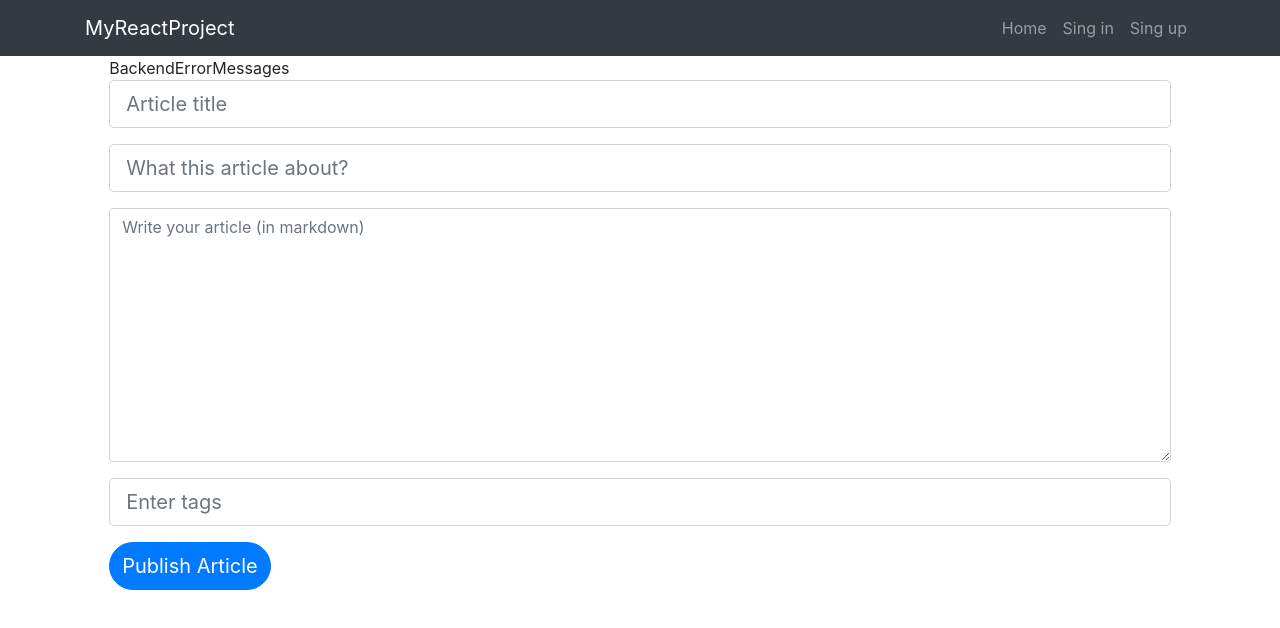
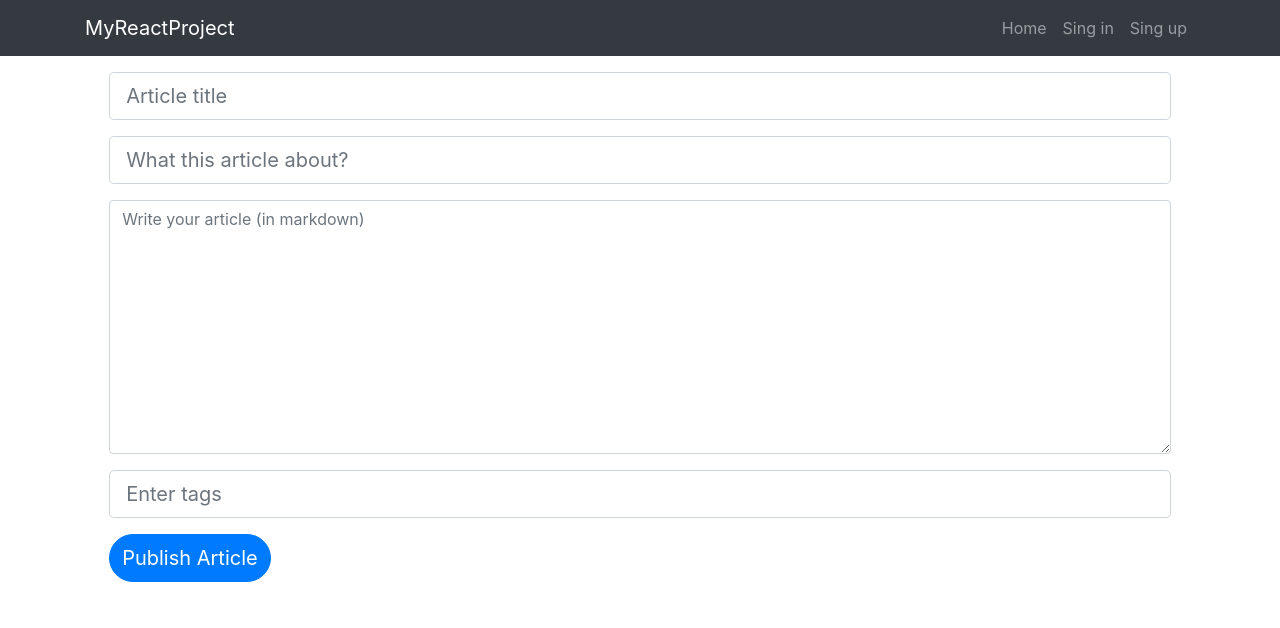
Before and after one commit to FreeFireMan/react_project, a React (Create React App) app: page /articles/new in a window 1280 px wide. Shown: the top 628 px of the page. Built offline with nearby package versions, Linux system fonts and the light colour scheme.

Commit message:
create create new post

```diff
--- a/src/components/articleForm.js
+++ b/src/components/articleForm.js
@@ -1,14 +1,30 @@
-import React, {useState} from 'react'
+import React, {useEffect, useState} from 'react'
+import BackendErrorMessage from "./backendErrorMessage";
 
 const ArticleForm = ({onSubmit, errors, initialValue}) => {
     const [title, setTitle] = useState('')
     const [body, setBody] = useState('')
     const [description, setDescription] = useState('')
     const [tagList, setTagList] = useState('')
+    const article = {
+        title,
+        body,
+        description,
+        tagList
+    }
+    useEffect(() =>{
+        if(!initialValue){
+            return
+        }
+        setTitle(initialValue.title)
+        setBody(initialValue.body)
+        setDescription(initialValue.description)
+        setTagList(initialValue.tagList.join(' '))
+    },[initialValue] )
 
     const handleSubmit = (event) => {
         event.preventDefault()
-        onSubmit({foo: 'foo'})
+        onSubmit(article)
     }
 
 
@@ -17,7 +33,7 @@ const ArticleForm = ({onSubmit, errors, initialValue}) => {
             <div className="container-page">
                 <div className='row'>
                     <div className='col-md-10 offset-md-1 col-xs-12'>
-                        BackendErrorMessages
+                        {errors && <BackendErrorMessage backendError={errors}/>}
                         <form onSubmit={handleSubmit}>
                             <fieldset>
                                 <fieldset className='form-group'>
--- a/src/pages/article/index.js
+++ b/src/pages/article/index.js
@@ -44,7 +44,7 @@ const Article = ({match:{params}}) => {
                         <div className='col-xs-12'>
                             <div>
                                 <p>
-                                    {response.body}
+                                    {response.article.body}
                                 </p>
                             </div>
                             <TagList tags={response.article.tagList}/>
--- a/src/pages/authentication/index.js
+++ b/src/pages/authentication/index.js
@@ -3,7 +3,7 @@ import {Link, Redirect } from "react-router-dom";
 import useFetch from "../../hooks/useFetch";
 import useLocalStorage from "../../hooks/useLocalStorage";
 import {CurrentUserContext} from '../../contexts/currentUser'
-import BackendErrorMessage from "./components/backendErrorMessage";
+import BackendErrorMessage from "../../components/backendErrorMessage";
 
 
 const Authentication = (props) => {
--- a/src/pages/createArticle/index.js
+++ b/src/pages/createArticle/index.js
@@ -1,14 +1,47 @@
-import React from 'react'
+import React, {useEffect, useState} from 'react'
 import ArticleForm from "../../components/articleForm";
+import useFetch from "../../hooks/useFetch";
+import {Redirect} from "react-router-dom";
 
 const CreateArticle = () => {
-    const errors = {}
-    const initialValue = {}
-    const handleSubmit = (data) => {
-        console.log('handleSubmit',data);
+    const apiUrl = "/articles"
+    const [{response, error}, doFetch] = useFetch(apiUrl)
+    const [isSuccessSubmit,setIsSuccessSubmit] = useState(false)
+    const initialValue = {
+        title:'',
+        description:'',
+        body:'',
+        tagList:[]
+     }
+
+    const handleSubmit = (article) => {
+        console.log('handleSubmit', article);
+        doFetch({
+            method: 'POST',
+            data: {
+                article
+            }
+        })
     }
-    return(
-        <ArticleForm errors={errors} initialValue={initialValue} onSubmit={handleSubmit}/>
+
+    useEffect(() =>{
+        if(!response){
+            return
+        }
+        setIsSuccessSubmit(true)
+
+    },[response])
+
+    if(isSuccessSubmit){
+        return  <Redirect to={`/articles/${response.article.slug}`} />
+    }
+
+    return (
+        <ArticleForm
+            errors={(error && error.errors) || {}}
+            initialValue={initialValue}
+            onSubmit={handleSubmit}
+        />
     )
 }
 
```
Also changed, not shown: src/components/backendErrorMessage.js (renamed from src/pages/authentication/components/backendErrorMessage.js).
